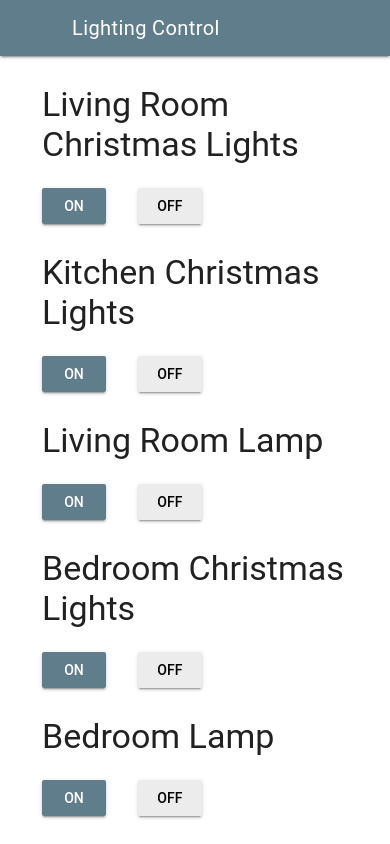
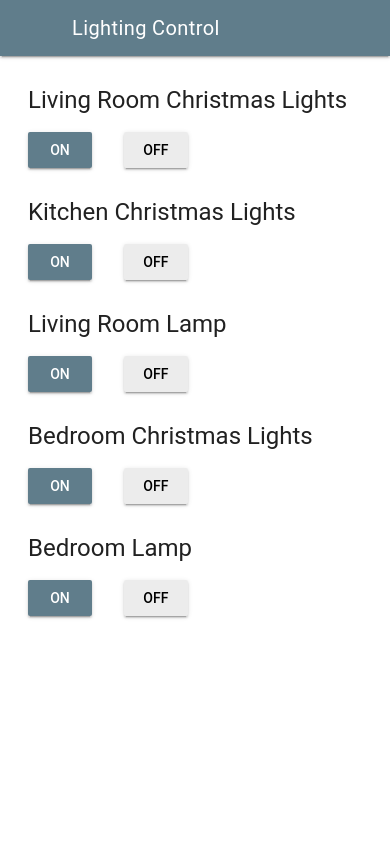
Before and after one commit to ianmcxa/lights, a plain HTML site: page app.html in a window 390 px wide. Drawn offline with nearby package versions, Linux system fonts and the light colour scheme.

Commit message:
Fixed layout so it looks good on mobile

```diff
--- a/app.html
+++ b/app.html
@@ -16,24 +16,24 @@
 		    </div>
 		  </header>
 		  <main class="mdl-layout__content">
-		    <div style="margin:auto;padding-left:3rem;pading-right:3rem;max-width:35rem" class="page-content">
-				<h3 style="margin-top:2rem">Living Room Christmas Lights</h3>
+		    <div style="margin:auto;padding-left:2rem;pading-right:2rem;max-width:35rem;margin-bottom:2rem" class="page-content">
+				<h4 style="margin-top:2rem">Living Room Christmas Lights</h4>
 				<button style="margin-right:2rem;" class="mdl-button mdl-js-button mdl-button--raised mdl-js-ripple-effect mdl-button--colored" onclick="updateLight(0,1)" >On</button>
 				<button class="mdl-button mdl-js-button mdl-button--raised mdl-js-ripple-effect" onclick="updateLight(0,0)" >Off</button>
 
-				<h3 style="margin-top:2rem">Kitchen Christmas Lights</h3>
+				<h4 style="margin-top:2rem">Kitchen Christmas Lights</h4>
 				<button style="margin-right:2rem;" class="mdl-button mdl-js-button mdl-button--raised mdl-js-ripple-effect mdl-button--colored" onclick="updateLight(1,1)" >On</button>
 				<button class="mdl-button mdl-js-button mdl-button--raised mdl-js-ripple-effect" onclick="updateLight(1,0)" >Off</button>
 
-				<h3 style="margin-top:2rem">Living Room Lamp</h3>
+				<h4 style="margin-top:2rem">Living Room Lamp</h4>
 				<button style="margin-right:2rem;" class="mdl-button mdl-js-button mdl-button--raised mdl-js-ripple-effect mdl-button--colored" onclick="updateLight(2,1)" >On</button>
 				<button class="mdl-button mdl-js-button mdl-button--raised mdl-js-ripple-effect" onclick="updateLight(2,0)" >Off</button>
 
-				<h3 style="margin-top:2rem">Bedroom Christmas Lights</h3>
+				<h4 style="margin-top:2rem">Bedroom Christmas Lights</h4>
 				<button style="margin-right:2rem;" class="mdl-button mdl-js-button mdl-button--raised mdl-js-ripple-effect mdl-button--colored" onclick="updateLight(3,1)" >On</button>
 				<button class="mdl-button mdl-js-button mdl-button--raised mdl-js-ripple-effect" onclick="updateLight(3,0)" >Off</button>
 
-				<h3 style="margin-top:2rem">Bedroom Lamp</h3>
+				<h4 style="margin-top:2rem">Bedroom Lamp</h4>
 				<button style="margin-right:2rem;" class="mdl-button mdl-js-button mdl-button--raised mdl-js-ripple-effect mdl-button--colored" onclick="updateLight(4,1)" >On</button>
 				<button class="mdl-button mdl-js-button mdl-button--raised mdl-js-ripple-effect" onclick="updateLight(4,0)" >Off</button>
 			</div>
```
